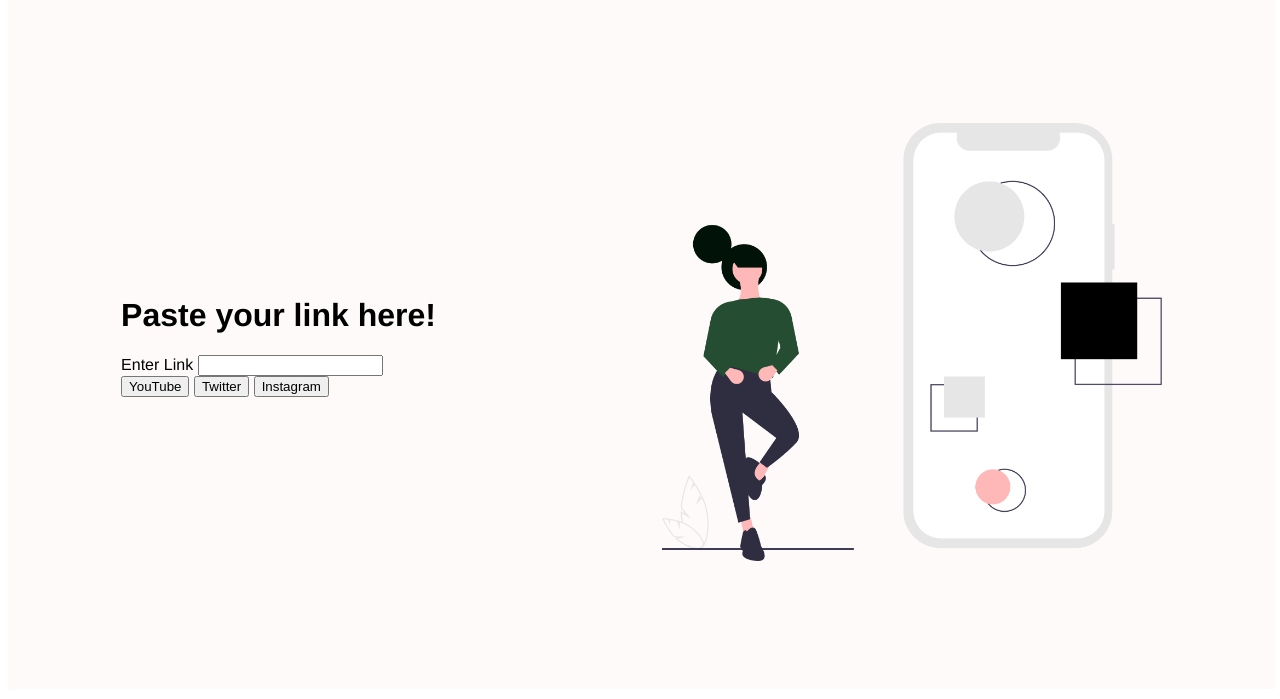
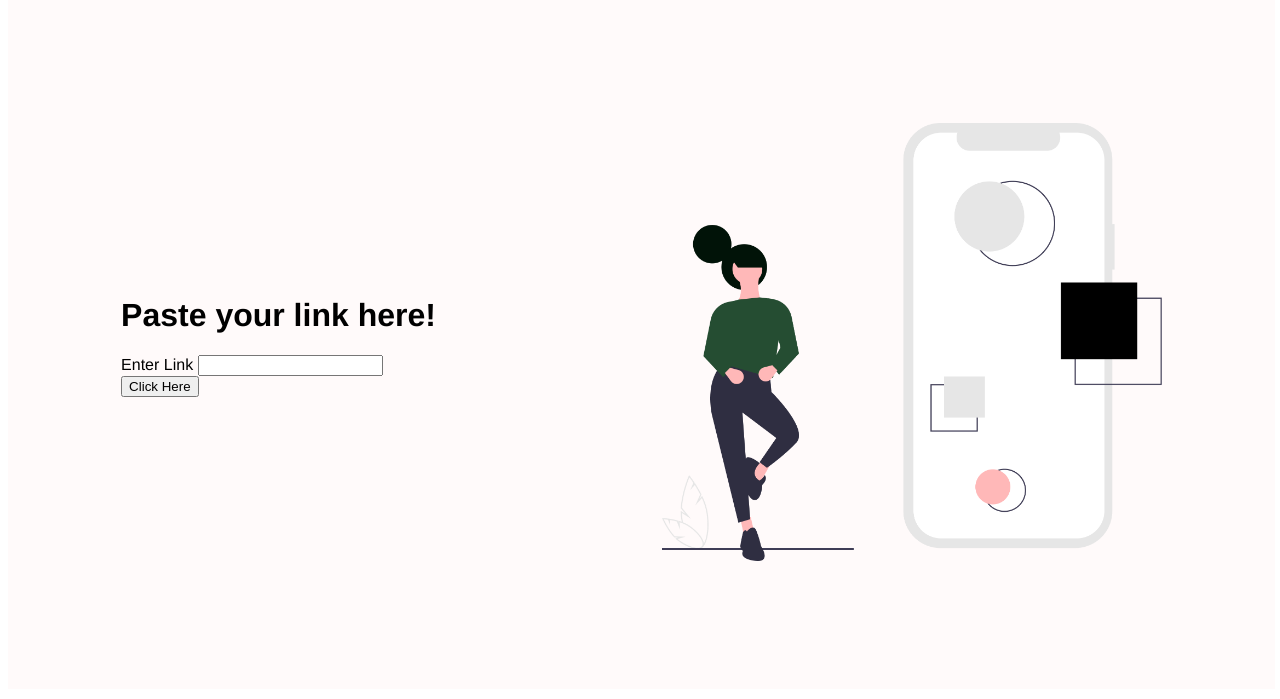
Before and after one commit to aaditya-anil/CBDe-Using-BERT, a Flask app: page / in a window 1280 px wide. Shown: the part 101-800 px from the top of the page. Run offline with Flask 3, Linux system fonts and the light colour scheme.

Commit message:
training done

```diff
--- a/FLASK/app.py
+++ b/FLASK/app.py
@@ -16,13 +16,13 @@ def index():
 @app.route('/result',methods = ['POST', 'GET'])
 def result():
    if request.method == 'POST':
-      if request.form['button'] == 'YouTube':
+      if request.form['button'] == 'Click Here':
         result = request.form
         hatecomments = commentretrieve(result["urlid"])
         return render_template("result.html",result = hatecomments)
 
 def commentretrieve(videoid):
-    hatecomments = {'test':'test'}
+    hatecomments = {}
     # API Key
     api_key = "AIzaSyBYdvFq336sT16dwyq3Zx6MhgsyLea8VVQ"
 
--- a/FLASK/templates/index.html
+++ b/FLASK/templates/index.html
@@ -27,9 +27,7 @@
             <h1>Paste your link here!</h1>
             <form action = "http://localhost:5000/result" method = "POST">
                 <p>Enter Link <input type = "text" name = "urlid" /><br>
-                    <input type="submit" name="button" value = "YouTube"/>
-                    <input type="submit" name="button" value = "Twitter"/>
-                    <input type="submit" name="button" value = "Instagram"/>
+                    <input type="submit" name="button" value = "Click Here"/>
                 </p>
             </form>
         </div>
--- a/FLASK/templates/result.html
+++ b/FLASK/templates/result.html
@@ -8,12 +8,13 @@
 </head>
 <body>
     <table>
-        {% for key, value in result.items() %}
-
         <tr>
             <th>Comment</th>
             <th>UserId</th>
         </tr>
+    </table>
+    <table align="left">
+        {% for key, value in result.items() %}
         <tr>
            <th> {{ key }} </th>
            <td> {{ value }} </td>
```
Also changed, not shown: 1 other file.
